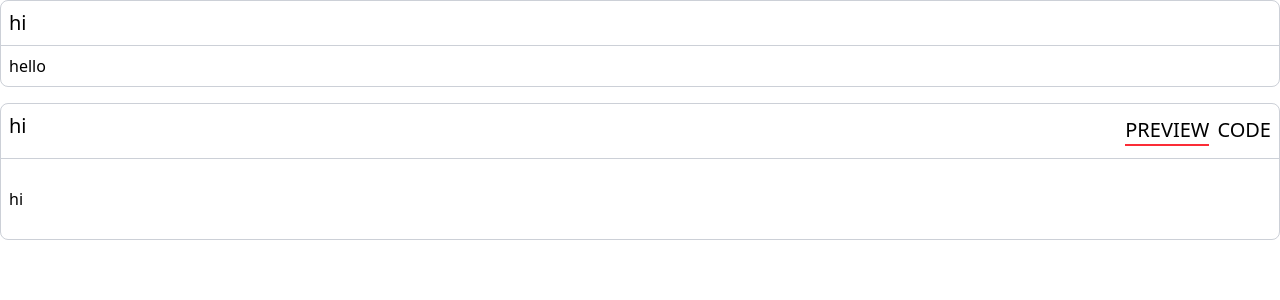
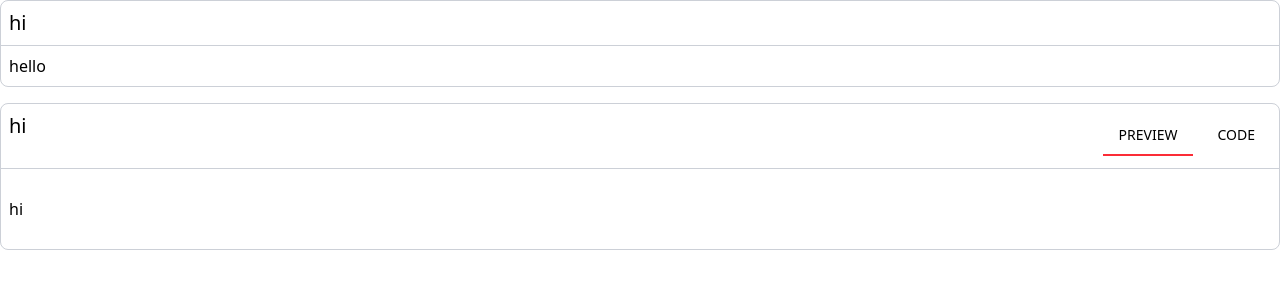
Before and after one commit to clarklindev/vite-lib, a React (Vite) app: page / in a window 1280 px wide. Shown: the top 300 px of the page. Built offline with nearby package versions, Linux system fonts and the light colour scheme.

Commit message:
Enhanced Slick Button Component

```diff
--- a/lib/components/Button/index.tsx
+++ b/lib/components/Button/index.tsx
@@ -4,68 +4,195 @@ import type { ButtonHTMLAttributes } from 'react';
 import { cva, type VariantProps } from 'class-variance-authority';
 import { cn } from 'lib/utils';
 
-const buttonVariants = cva(['box-border', 'inline-flex', 'items-center', 'cursor-pointer'], {
+const buttonVariants = cva([
+    'box-border',
+    'inline-flex',
+    'items-center',
+    'justify-center',
+    'cursor-pointer',
+    'font-medium',
+    'transition-all',
+    'duration-200',
+    'ease-in-out',
+    'select-none',
+    'whitespace-nowrap',
+    'disabled:pointer-events-none',
+    'disabled:opacity-50',
+    'active:scale-[0.98]'
+], {
     variants: {
         intent: {
             default: '',
-            primary: 'bg-black dark:bg-white text-white dark:text-black border-transparent',
-            secondary: 'bg-transparent text-current border-gray-400',
-            contained: 'bg-gray-300 text-gray-700 border-gray-300',
-            outlined: `text-gray-800 dark:text-gray-300 border border-gray-800 dark:border-white bg-transparent `,
+            primary: [
+                'bg-gradient-to-r from-blue-600 to-blue-700',
+                'text-white',
+                'border-transparent',
+                'shadow-lg shadow-blue-500/25',
+                'hover:from-blue-700 hover:to-blue-800',
+                'hover:shadow-xl hover:shadow-blue-500/30',
+                'focus:ring-2 focus:ring-blue-500 focus:ring-offset-2',
+                'dark:from-blue-500 dark:to-blue-600',
+                'dark:hover:from-blue-600 dark:hover:to-blue-700'
+            ],
+            secondary: [
+                'bg-gradient-to-r from-gray-100 to-gray-200',
+                'text-gray-900',
+                'border border-gray-300',
+                'shadow-sm',
+                'hover:from-gray-200 hover:to-gray-300',
+                'hover:shadow-md',
+                'focus:ring-2 focus:ring-gray-500 focus:ring-offset-2',
+                'dark:from-gray-700 dark:to-gray-800',
+                'dark:text-gray-100',
+                'dark:border-gray-600',
+                'dark:hover:from-gray-600 dark:hover:to-gray-700'
+            ],
+            success: [
+                'bg-gradient-to-r from-green-600 to-green-700',
+                'text-white',
+                'border-transparent',
+                'shadow-lg shadow-green-500/25',
+                'hover:from-green-700 hover:to-green-800',
+                'hover:shadow-xl hover:shadow-green-500/30',
+                'focus:ring-2 focus:ring-green-500 focus:ring-offset-2'
+            ],
+            danger: [
+                'bg-gradient-to-r from-red-600 to-red-700',
+                'text-white',
+                'border-transparent',
+                'shadow-lg shadow-red-500/25',
+                'hover:from-red-700 hover:to-red-800',
+                'hover:shadow-xl hover:shadow-red-500/30',
+                'focus:ring-2 focus:ring-red-500 focus:ring-offset-2'
+            ],
+            warning: [
+                'bg-gradient-to-r from-amber-500 to-amber-600',
+                'text-white',
+                'border-transparent',
+                'shadow-lg shadow-amber-500/25',
+                'hover:from-amber-600 hover:to-amber-700',
+                'hover:shadow-xl hover:shadow-amber-500/30',
+                'focus:ring-2 focus:ring-amber-500 focus:ring-offset-2'
+            ],
+            outlined: [
+                'bg-transparent',
+                'text-gray-700',
+                'border-2 border-gray-300',
+                'hover:bg-gray-50',
+                'hover:border-gray-400',
+                'hover:shadow-sm',
+                'focus:ring-2 focus:ring-gray-500 focus:ring-offset-2',
+                'dark:text-gray-300',
+                'dark:border-gray-600',
+                'dark:hover:bg-gray-800',
+                'dark:hover:border-gray-500'
+            ],
+            ghost: [
+                'bg-transparent',
+                'text-gray-700',
+                'border-transparent',
+                'hover:bg-gray-100',
+                'hover:text-gray-900',
+                'focus:ring-2 focus:ring-gray-500 focus:ring-offset-2',
+                'dark:text-gray-300',
+                'dark:hover:bg-gray-800',
+                'dark:hover:text-gray-100'
+            ],
+            link: [
+                'bg-transparent',
+                'text-blue-600',
+                'border-transparent',
+                'underline-offset-4',
+                'hover:underline',
+                'hover:text-blue-700',
+                'focus:ring-2 focus:ring-blue-500 focus:ring-offset-2',
+                'dark:text-blue-400',
+                'dark:hover:text-blue-300'
+            ],
             plain: 'border-transparent outline-none ring-transparent',
             text: 'border-transparent underline',
-            icon: 'border-transparent'
+            icon: [
+                'bg-transparent',
+                'border-transparent',
+                'hover:bg-gray-100',
+                'focus:ring-2 focus:ring-gray-500 focus:ring-offset-2',
+                'dark:hover:bg-gray-800'
+            ]
         },
 
-        padding: {
-            default: '',
-            none: 'py-0 px-0',
-            S: 'py-1 px-1',
-            M: 'py-2 px-2',
-            L: 'py-3 px-3',
-            XL: 'py-4 px-4'
+        size: {
+            xs: 'h-7 px-2 text-xs',
+            sm: 'h-8 px-3 text-sm',
+            md: 'h-10 px-4 text-sm',
+            lg: 'h-11 px-6 text-base',
+            xl: 'h-12 px-8 text-base',
+            icon: 'h-10 w-10'
         },
 
         borderRadius: {
-            default: 'rounded-md',
             none: 'rounded-none',
             sm: 'rounded-sm',
             md: 'rounded-md',
             lg: 'rounded-lg',
-            xl: 'rounded-xl'
+            xl: 'rounded-xl',
+            full: 'rounded-full'
         },
 
-        fontsize: {
-            default: '',
-            small: 'text-sm',
-            medium: 'text-base'
-        },
-
-        focus: {
-            default: 'none',
-            border: 'focus:outline-none focus:border-black'
+        fullWidth: {
+            true: 'w-full',
+            false: 'w-auto'
         }
     },
 
-    compoundVariants: [],
+    compoundVariants: [
+        {
+            intent: 'icon',
+            size: 'xs',
+            class: 'h-7 w-7'
+        },
+        {
+            intent: 'icon',
+            size: 'sm',
+            class: 'h-8 w-8'
+        },
+        {
+            intent: 'icon',
+            size: 'lg',
+            class: 'h-11 w-11'
+        },
+        {
+            intent: 'icon',
+            size: 'xl',
+            class: 'h-12 w-12'
+        }
+    ],
 
-    //if no intent is passed in, use below..
     defaultVariants: {
         intent: 'primary',
-        fontsize: 'default',
-        focus: 'default',
-        padding: 'XL',
-        borderRadius: 'default'
+        size: 'md',
+        borderRadius: 'md',
+        fullWidth: false
     }
 });
 
 export type ButtonVariants = VariantProps<typeof buttonVariants>;
-export interface ButtonProps extends ButtonVariants, Omit<ButtonHTMLAttributes<HTMLButtonElement>, 'color'> {} // omit 'color' if you use it in your variants
+export interface ButtonProps extends ButtonVariants, Omit<ButtonHTMLAttributes<HTMLButtonElement>, 'color'> {}
 
 const Button = forwardRef<HTMLButtonElement, ButtonProps>((props, ref) => {
-    const { intent = 'primary', padding, fontsize, focus, className, borderRadius, onClick, onFocus, onBlur, children, ...rest } = props;
+    const {
+        intent = 'primary',
+        size,
+        borderRadius,
+        fullWidth,
+        className,
+        onClick,
+        onFocus,
+        onBlur,
+        children,
+        ...rest
+    } = props;
 
-    const classes = cn(buttonVariants({ intent, fontsize, padding, focus, borderRadius }), className);
+    const classes = cn(buttonVariants({ intent, size, borderRadius, fullWidth }), className);
 
     return (
         <button
@@ -74,8 +201,8 @@ const Button = forwardRef<HTMLButtonElement, ButtonProps>((props, ref) => {
             role="button"
             tabIndex={0}
             onClick={onClick}
-            onFocus={onFocus} // Pass onFocus
-            onBlur={onBlur} // Pass onBlur
+            onFocus={onFocus}
+            onBlur={onBlur}
             aria-label={rest['aria-label'] ?? 'Button'}
             {...rest}
             ref={ref}
```
Also changed, not shown: src/App.tsx (+132 -47 lines).
